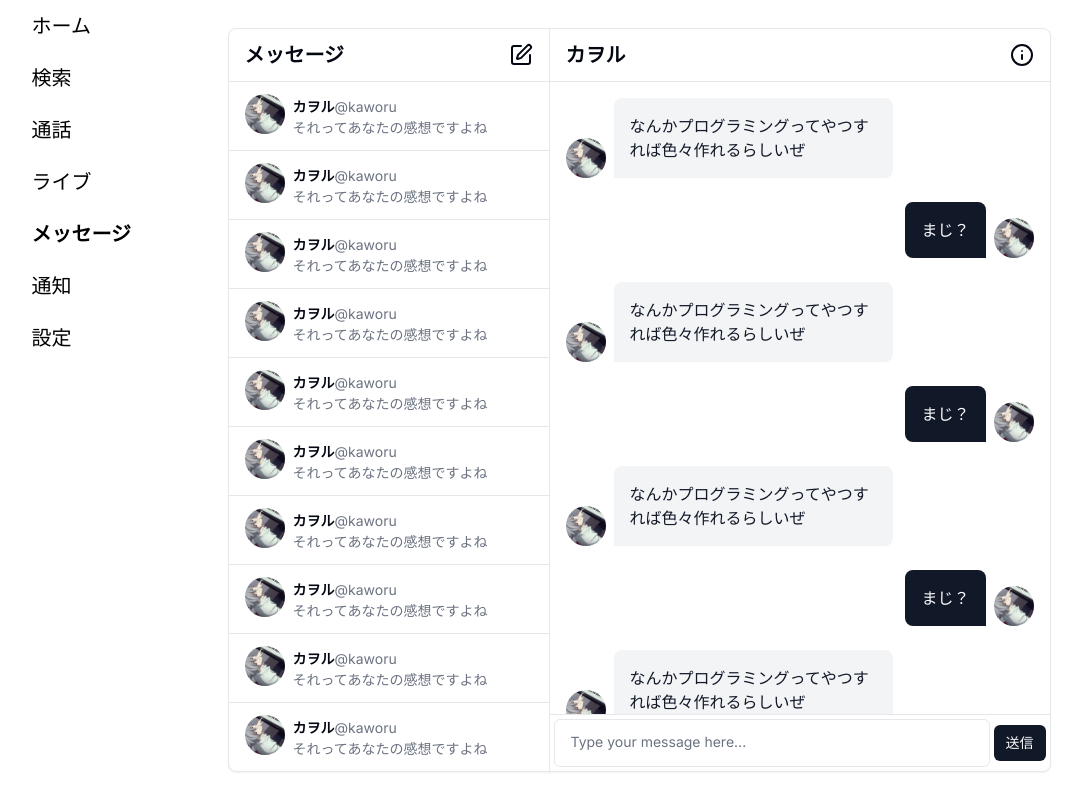
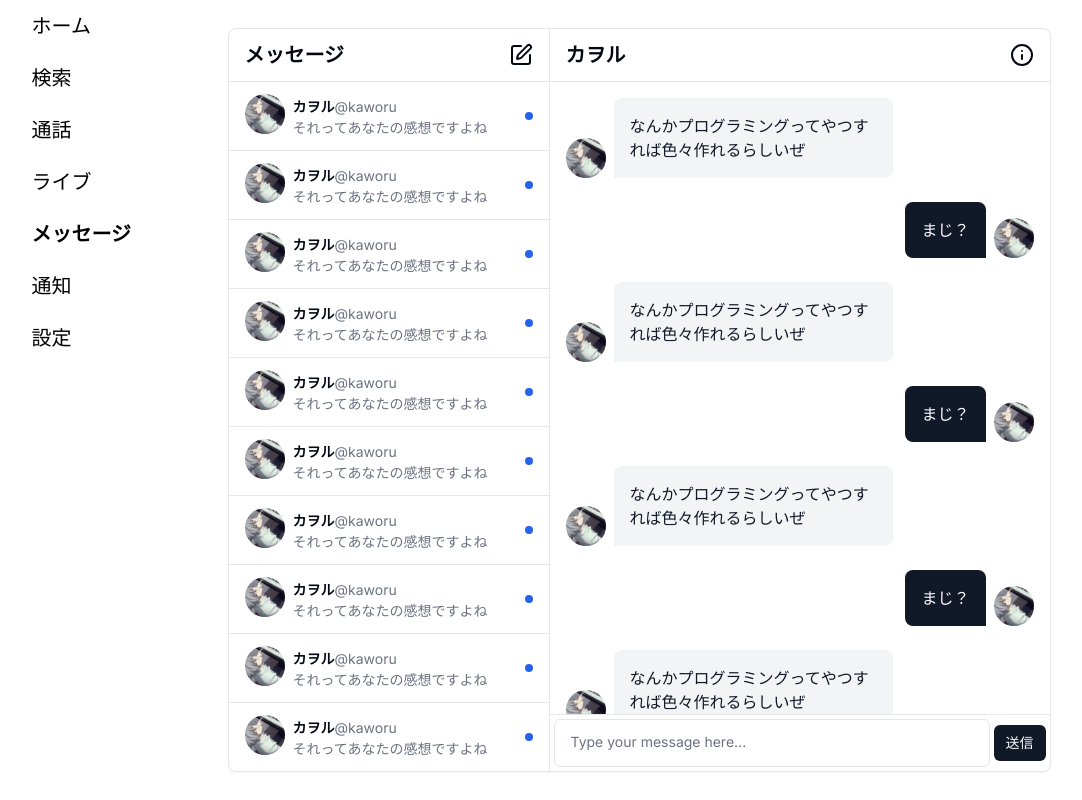
Before and after one commit to sonnnnnnp/sns-app, a Next.js app in the folder web/: page /messages in a window 1280 px wide. Shown: the whole page, without its empty margins (105-1187 px from the left). Built offline with nearby package versions, Linux system fonts and the light colour scheme.

Commit message:
ChatListに通知バッジを追加

```diff
--- a/web/app/messages/ChatList.tsx
+++ b/web/app/messages/ChatList.tsx
@@ -15,7 +15,7 @@ const ChatList = () => {
       </ChatHeader>
       <Separator />
       <ScrollArea className="flex-1">
-        {[...Array(30)].map((_, index) => (
+        {[...Array(20)].map((_, index) => (
           <ChatListItem key={index} />
         ))}
       </ScrollArea>
--- a/web/app/messages/ChatListItem.tsx
+++ b/web/app/messages/ChatListItem.tsx
@@ -21,6 +21,9 @@ const ChatListItem = () => {
               それってあなたの感想ですよね
             </div>
           </div>
+          <div className="ml-auto flex items-center">
+            <div className="bg-blue-600 w-[8px] h-[8px] rounded-full mr-2 text-white"></div>
+          </div>
         </div>
       </div>
       <Separator />
--- a/web/app/messages/ChatWindow.tsx
+++ b/web/app/messages/ChatWindow.tsx
@@ -24,7 +24,7 @@ const ChatWindow = () => {
         </ChatHeader>
         <Separator />
         <ScrollableChatMessageList>
-          {[...Array(30)].map((_, i) => (
+          {[...Array(10)].map((_, i) => (
             <React.Fragment key={i}>
               <ChatBubble>
                 <ChatBubbleAvatar src="/kaworu_icon.jpg" />
```
